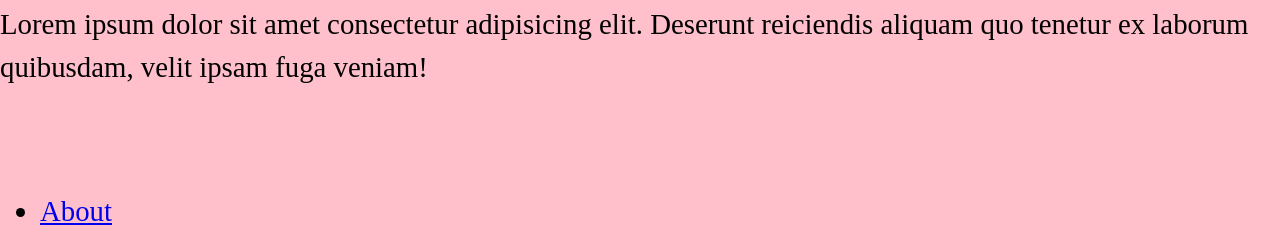
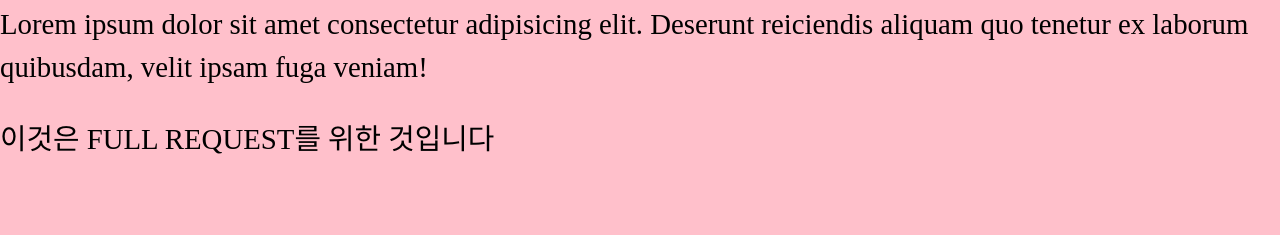
Before and after one commit to lecturewww/Tuts_project01, a plain HTML site: page index.html in a window 1280 px wide. Shown: the part 536-771 px from the top of the page. Drawn offline with Linux system fonts and the light colour scheme.

Commit message:
Asking  for full request

```diff
--- a/index.html
+++ b/index.html
@@ -15,6 +15,7 @@
     <h2>Heading 2</h2>
     <h3>Heading 3</h3>
     <p>Lorem ipsum dolor sit amet consectetur adipisicing elit. Deserunt reiciendis aliquam quo tenetur ex laborum quibusdam, velit ipsam fuga veniam!</p>
+    <div>이것은 FULL REQUEST를 위한 것입니다</div>
     <header>
         <nav class="nav collapsible">
             <a class="nav__brand">
```
